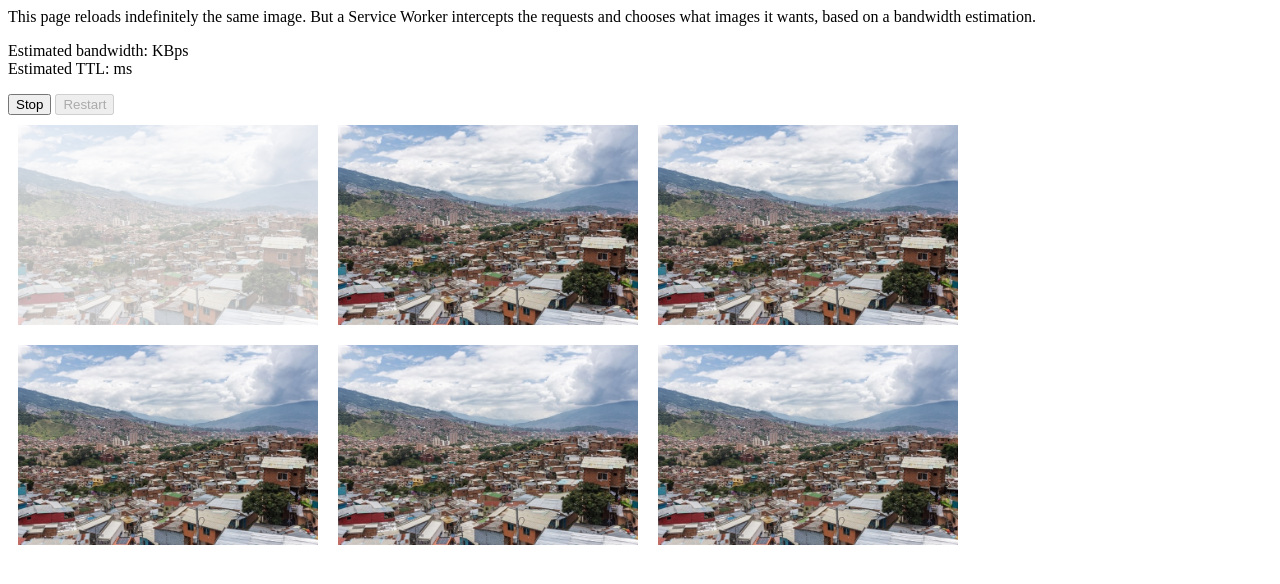
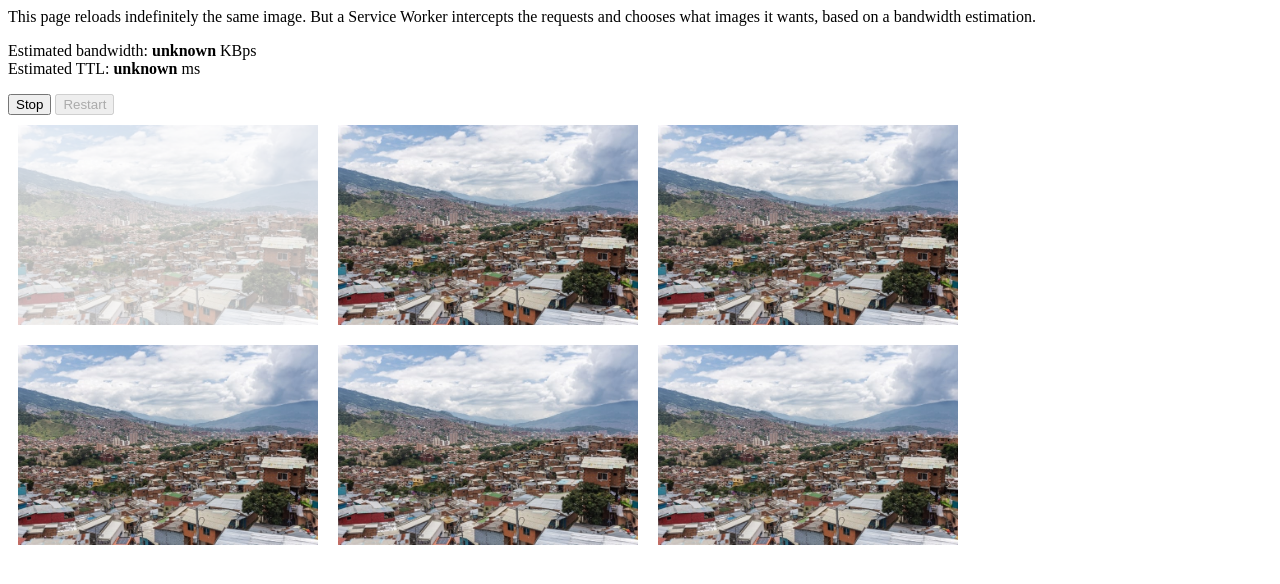
Before and after one commit to fasterize/HowSlow, a website: page demo/demo.html in a window 1280 px wide. Drawn offline with Linux system fonts and the light colour scheme.

Commit message:
Show realtime BW and TTL on demo page

```diff
--- a/demo/demo.html
+++ b/demo/demo.html
@@ -63,8 +63,8 @@
         const bwDisplay = document.getElementById('bwDisplay');
         const ttlDisplay = document.getElementById('ttlDisplay');
         setInterval(function() {
-            bwDisplay.innerHTML = howslow.bandwidth;
-            ttlDisplay.innerHTML = howslow.ttl;
+            bwDisplay.innerHTML = howslow.bandwidth || 'unknown ';
+            ttlDisplay.innerHTML = howslow.ttl || 'unknown ';
         }, 500);
 
         // Autostop parameter
```
